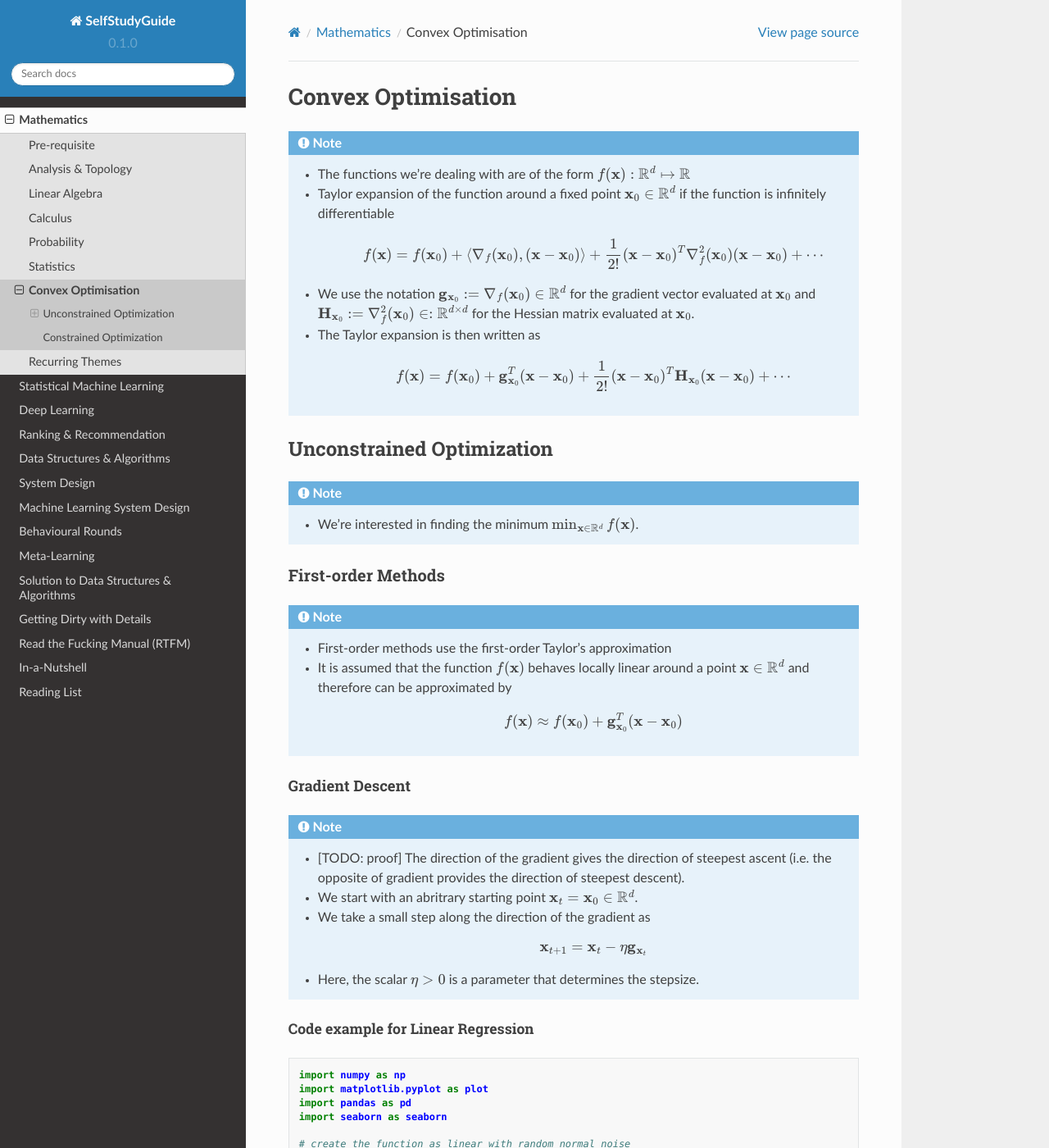
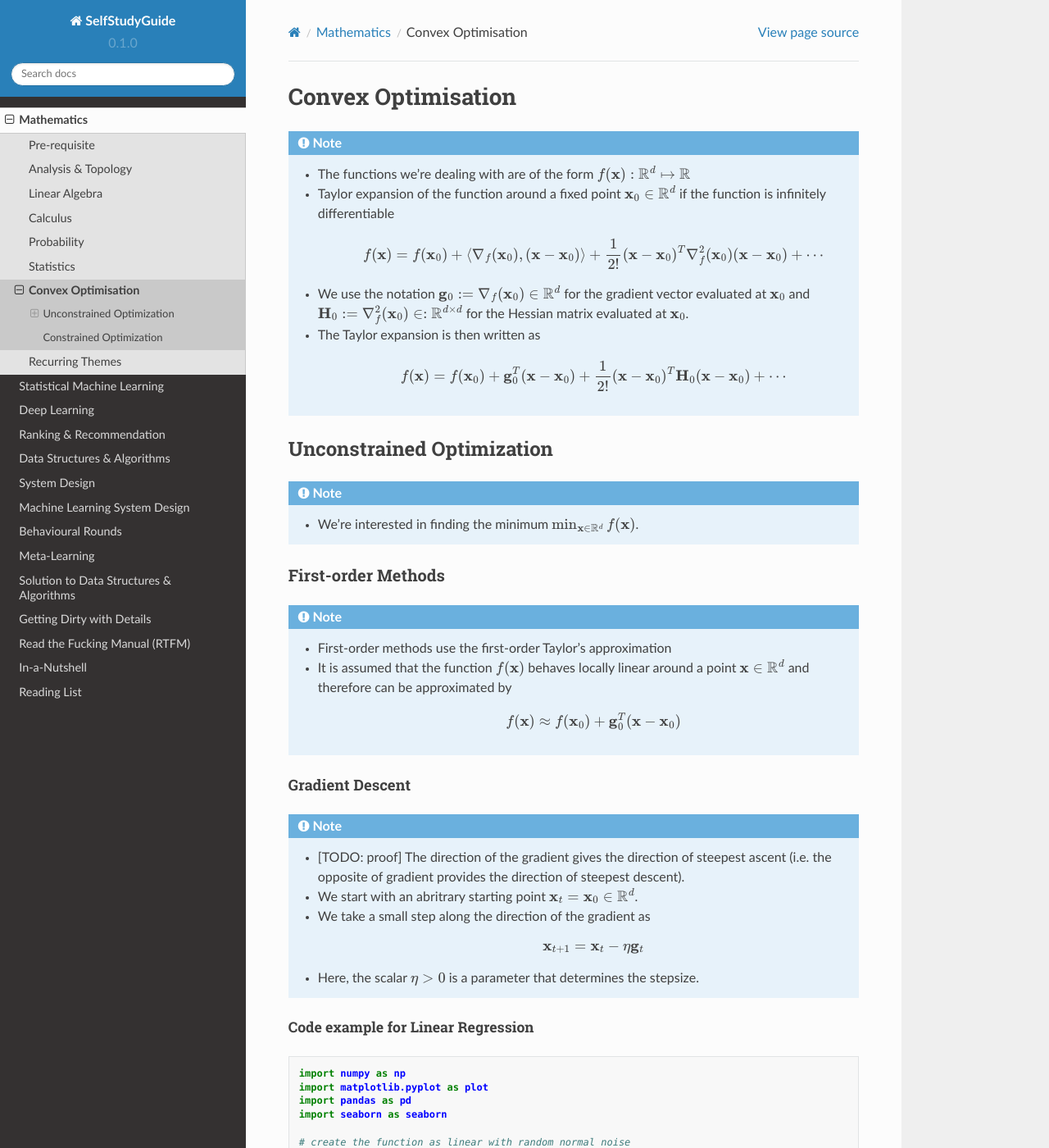
Before and after one commit to uselesstechjunks/leetcode, a Sphinx documentation site: the page built from docs/source/math/conv.rst, in a window 1280 px wide and 1400 px high. Shown: the whole window at 82% size. Built offline with Sphinx 7.4.7 and the Read the Docs theme 2.0.0, drawn with Linux system fonts in a browser that asks for light colours; some of the changed text lies outside the part shown.

Commit message:
Update conv.rst

```diff
--- a/docs/source/math/conv.rst
+++ b/docs/source/math/conv.rst
@@ -6,10 +6,10 @@ Convex Optimisation
 	* Taylor expansion of the function around a fixed point :math:`\mathbf{x}_0\in\mathbb{R}^d` if the function is infinitely differentiable
 
 		.. math:: f(\mathbf{x})=f(\mathbf{x}_0)+\langle\nabla_f(\mathbf{x}_0), (\mathbf{x}-\mathbf{x}_0)\rangle+\frac{1}{2!}(\mathbf{x}-\mathbf{x}_0)^T\nabla^2_f(\mathbf{x}_0)(\mathbf{x}-\mathbf{x}_0)+\cdots
-	* We use the notation :math:`\mathbf{g}_{\mathbf{x}_0}:=\nabla_f(\mathbf{x}_0)\in\mathbb{R}^d` for the gradient vector evaluated at :math:`\mathbf{x}_0` and :math:`\mathbf{H}_{\mathbf{x}_0}:=\nabla^2_f(\mathbf{x}_0)\in:\mathbb{R}^{d\times d}` for the Hessian matrix evaluated at :math:`\mathbf{x}_0`.
+	* We use the notation :math:`\mathbf{g}_0:=\nabla_f(\mathbf{x}_0)\in\mathbb{R}^d` for the gradient vector evaluated at :math:`\mathbf{x}_0` and :math:`\mathbf{H}_0:=\nabla^2_f(\mathbf{x}_0)\in:\mathbb{R}^{d\times d}` for the Hessian matrix evaluated at :math:`\mathbf{x}_0`.
 	* The Taylor expansion is then written as
 
-		.. math:: f(\mathbf{x})=f(\mathbf{x}_0)+\mathbf{g}_{\mathbf{x}_0}^T(\mathbf{x}-\mathbf{x}_0)+\frac{1}{2!}(\mathbf{x}-\mathbf{x}_0)^T\mathbf{H}_{\mathbf{x}_0}(\mathbf{x}-\mathbf{x}_0)+\cdots
+		.. math:: f(\mathbf{x})=f(\mathbf{x}_0)+\mathbf{g}_0^T(\mathbf{x}-\mathbf{x}_0)+\frac{1}{2!}(\mathbf{x}-\mathbf{x}_0)^T\mathbf{H}_0(\mathbf{x}-\mathbf{x}_0)+\cdots
 
 ****************************************************************************************
 Unconstrained Optimization
@@ -23,7 +23,7 @@ First-order Methods
 	* First-order methods use the first-order Taylor's approximation
 	* It is assumed that the function :math:`f(\mathbf{x})` behaves locally linear around a point :math:`\mathbf{x}\in\mathbb{R}^d` and therefore can be approximated by
 
-		.. math:: f(\mathbf{x})\approx f(\mathbf{x}_0)+\mathbf{g}_{\mathbf{x}_0}^T(\mathbf{x}-\mathbf{x}_0)
+		.. math:: f(\mathbf{x})\approx f(\mathbf{x}_0)+\mathbf{g}_0^T(\mathbf{x}-\mathbf{x}_0)
 
 Gradient Descent
 ----------------------------------------------------------------------------------------
@@ -32,7 +32,7 @@ Gradient Descent
 	* We start with an abritrary starting point :math:`\mathbf{x}_t=\mathbf{x}_0\in\mathbb{R}^d`.
 	* We take a small step along the direction of the gradient as
 
-		.. math:: \mathbf{x}_{t+1}=\mathbf{x}_t-\eta\mathbf{g}_{\mathbf{x}_t}
+		.. math:: \mathbf{x}_{t+1}=\mathbf{x}_t-\eta\mathbf{g}_t
 	* Here, the scalar :math:`\eta>0` is a parameter that determines the stepsize.
 
 Code example for Linear Regression
@@ -108,8 +108,15 @@ Newton's Method
 	* This can be used for minimizing a function :math:`f` as well by finding roots of :math:`\nabla_f(x)=0`.
 	* For a function :math:`f:mathbb{R}^d\mapsto\mathbb{R}`, the iteration rule becomes
 
-		.. math:: \mathbf{0}=\mathbf{g}_{\mathbf{x}_{t+1}}=\mathbf{g}_{\mathbf{x}_t}+\mathbf{H}_{\mathbf{x}_t}(\mathbf{x}_{t+1}-\mathbf{x}_t)\implies \mathbf{x}_{t+1}=\mathbf{x}_t-\mathbf{H}_{\mathbf{x}_t}^{-1}\mathbf{g}_{\mathbf{x}_t}
+		.. math:: \mathbf{0}=\mathbf{g}_{t+1}=\mathbf{g}_t+\mathbf{H}_t(\mathbf{x}_{t+1}-\mathbf{x}_t)\implies \mathbf{x}_{t+1}=\mathbf{x}_t-\mathbf{H}_t^{-1}\mathbf{g}_t
+	* It approximates the functional locally (around :math:`\mathbf{x}_t`) by a quadratic function.
 
+.. tips::
+	* Here the learning rate is not required. The rate is implied automatically by the geometric behaviour of :math:`\mathbf{H}_t` at every :math:`\mathbf{x}_t`.
+	* If :math:`\mathbf{H}_t` is symmetric positive definite, the inverse always exists and we can investigate the eigenvalues to find out the step-size across each dimension
+
+		.. math:: \mathbf{H}_t=\mathbf{Q}^T\boldsymbol{\Lambda}\mathbf{Q}\implies \mathbf{x}_{t+1}=\mathbf{x}_t-\mathbf{Q}^T\boldsymbol{\Lambda}^{-1}\mathbf{Q}\mathbf{g}_t
+	* If the original function is quadratic, this method finds the minima in 1 step (TODO: prove)
 
 Code example for Linear Regression
 """"""""""""""""""""""""""""""""""""""""""""""""""""""""""""""""""""""""""""""""""""""""
```
